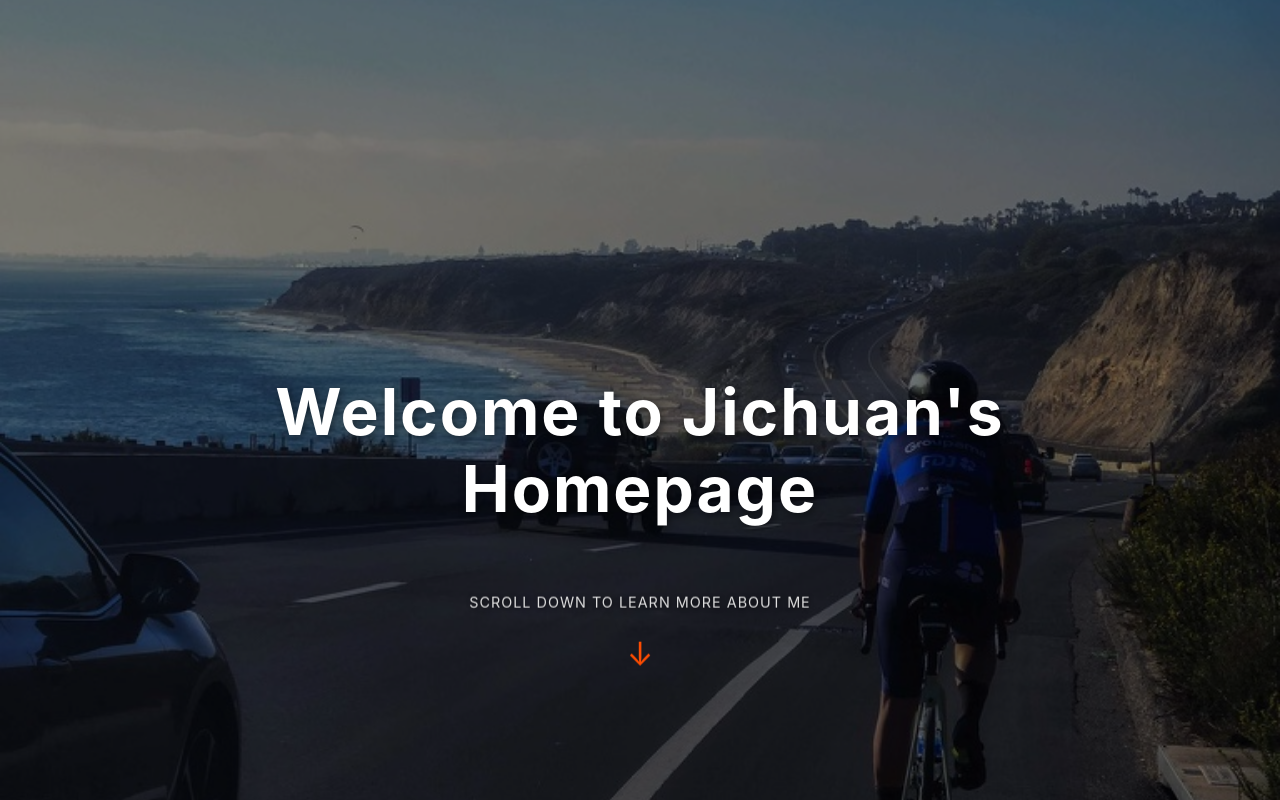
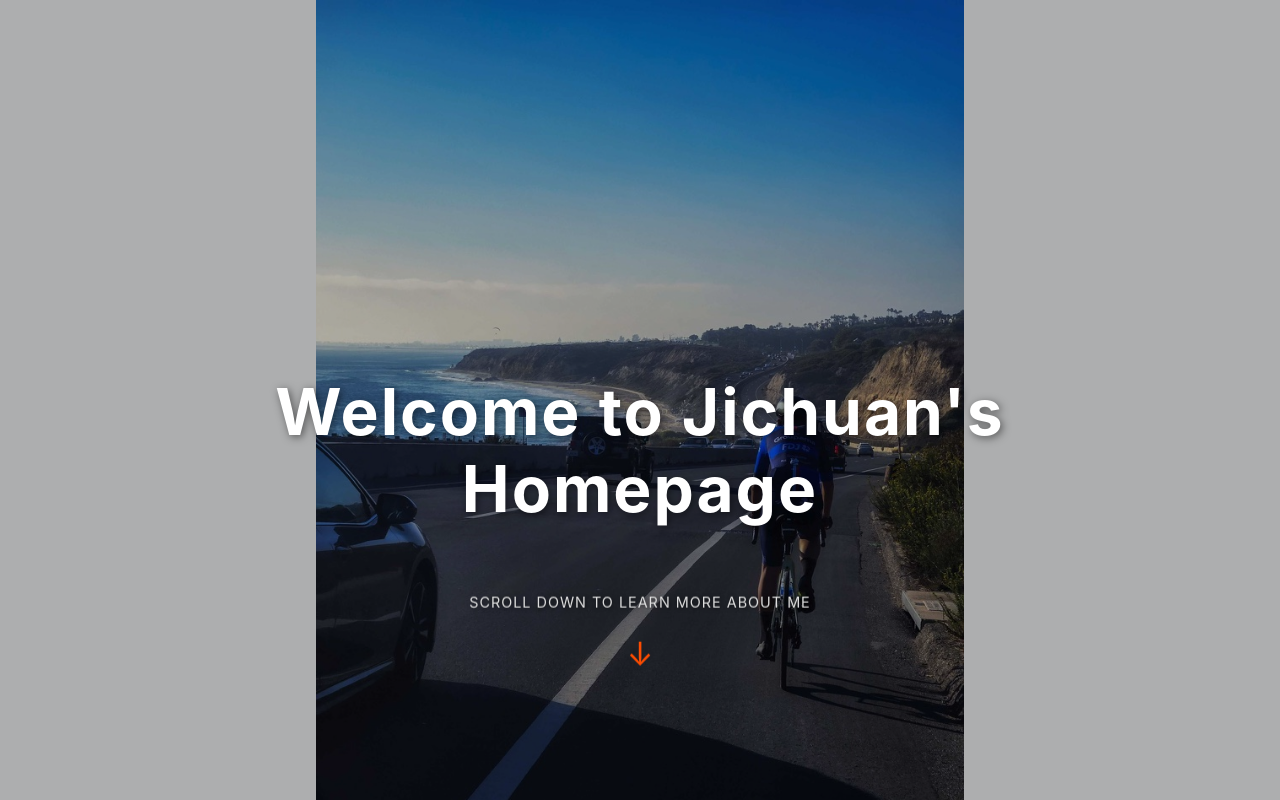
Before and after one commit to Jichuan14/jichuan14.github.io, a React (Vite) app: page / in a window 1280 px wide. Built offline with nearby package versions, Linux system fonts and the light colour scheme.

Commit message:
add content in education

```diff
--- a/src/App.css
+++ b/src/App.css
@@ -6,18 +6,21 @@
 
 .app {
   min-height: 100vh;
-  background: #f8f9fa;
+  background: #e8e9ea;
   padding: 0;
   transition: opacity 0.4s ease, transform 0.4s ease;
+  position: relative;
 }
 
 /* Page transition animations */
 .app.page-enter {
   animation: pageEnter 0.4s ease-out forwards;
+  background: #e8e9ea;
 }
 
 .app.page-leave {
   animation: pageLeave 0.2s ease-in forwards;
+  background: #e8e9ea;
 }
 
 .welcome-container.page-enter {
@@ -57,6 +60,7 @@
   overflow-y: auto;
   scroll-behavior: smooth;
   position: relative;
+  background: #e8e9ea;
 }
 
 .welcome-page {
@@ -75,12 +79,13 @@
   top: 50%;
   left: 50%;
   transform: translate(-50%, -50%);
-  min-width: 100%;
-  min-height: 100%;
+  max-width: 100%;
+  max-height: 100%;
   width: auto;
   height: auto;
-  object-fit: cover;
+  object-fit: contain;
   z-index: 0;
+  display: block;
 }
 
 .welcome-overlay {
@@ -89,7 +94,7 @@
   left: 0;
   right: 0;
   bottom: 0;
-  background: rgba(0, 0, 0, 0.5);
+  background: rgba(0, 0, 0, 0.3);
   z-index: 1;
 }
 
@@ -255,7 +260,7 @@
 .main-content {
   max-width: 900px;
   width: 100%;
-  background: #ffffff;
+  background: #f5f5f5;
   padding: 3rem;
   border-radius: 8px;
   box-shadow: 0 2px 8px rgba(0, 0, 0, 0.08);
@@ -340,6 +345,13 @@
   font-size: 1.5rem;
   color: #000000;
   margin-bottom: 0.5rem;
+}
+
+.location {
+  color: #666;
+  font-size: 0.95rem;
+  margin-bottom: 0.3rem;
+  font-style: italic;
 }
 
 .degree {
--- a/src/App.jsx
+++ b/src/App.jsx
@@ -314,7 +314,6 @@ function App() {
       >
         {section}
       </button>
-      {index < sections.length - 1 && <span className="breadcrumb-separator"> / </span>}
     </span>
   ))
 
--- a/src/components/Education.jsx
+++ b/src/components/Education.jsx
@@ -3,22 +3,24 @@ function Education({ onNext, hasNext }) {
     <div className="education">
       <h2>Education</h2>
       <div className="education-item">
-        <h3>University Name</h3>
-        <p className="degree">Bachelor of Science in Computer Science</p>
-        <p className="period">2018 - 2022</p>
+        <h3>University of California, Irvine</h3>
+        <p className="location">Irvine, California</p>
+        <p className="degree">Master of Data Science</p>
+        <p className="period">Expected December 2026</p>
         <p>
-          Studied various aspects of computer science including algorithms, data structures,
-          software engineering, and database management. Participated in multiple group projects
-          and research initiatives.
+          Currently pursuing advanced studies in data science, machine learning, and artificial intelligence.
+          Focused on developing expertise in data analysis, statistical modeling, and predictive analytics.
         </p>
       </div>
       <div className="education-item">
-        <h3>High School</h3>
-        <p className="degree">High School Diploma</p>
-        <p className="period">2014 - 2018</p>
+        <h3>Rensselaer Polytechnic Institute</h3>
+        <p className="location">Troy, New York</p>
+        <p className="degree">B.S., Information Technology & Web Science</p>
+        <p className="period">2021 - 2024</p>
         <p>
-          Focused on mathematics and science courses. Active member of the robotics club
-          and participated in several coding competitions.
+          Graduated with a degree in Information Technology and Web Science, a program ranked #1 nationwide
+          by College Choice in 2017. Gained comprehensive knowledge in web development, database systems,
+          algorithms, and software engineering through rigorous coursework and hands-on projects.
         </p>
       </div>
       {hasNext && (
--- a/src/index.css
+++ b/src/index.css
@@ -5,6 +5,11 @@ body {
     sans-serif;
   -webkit-font-smoothing: antialiased;
   -moz-osx-font-smoothing: grayscale;
+  background: #e8e9ea;
+}
+
+html {
+  background: #e8e9ea;
 }
 
 code {
```
